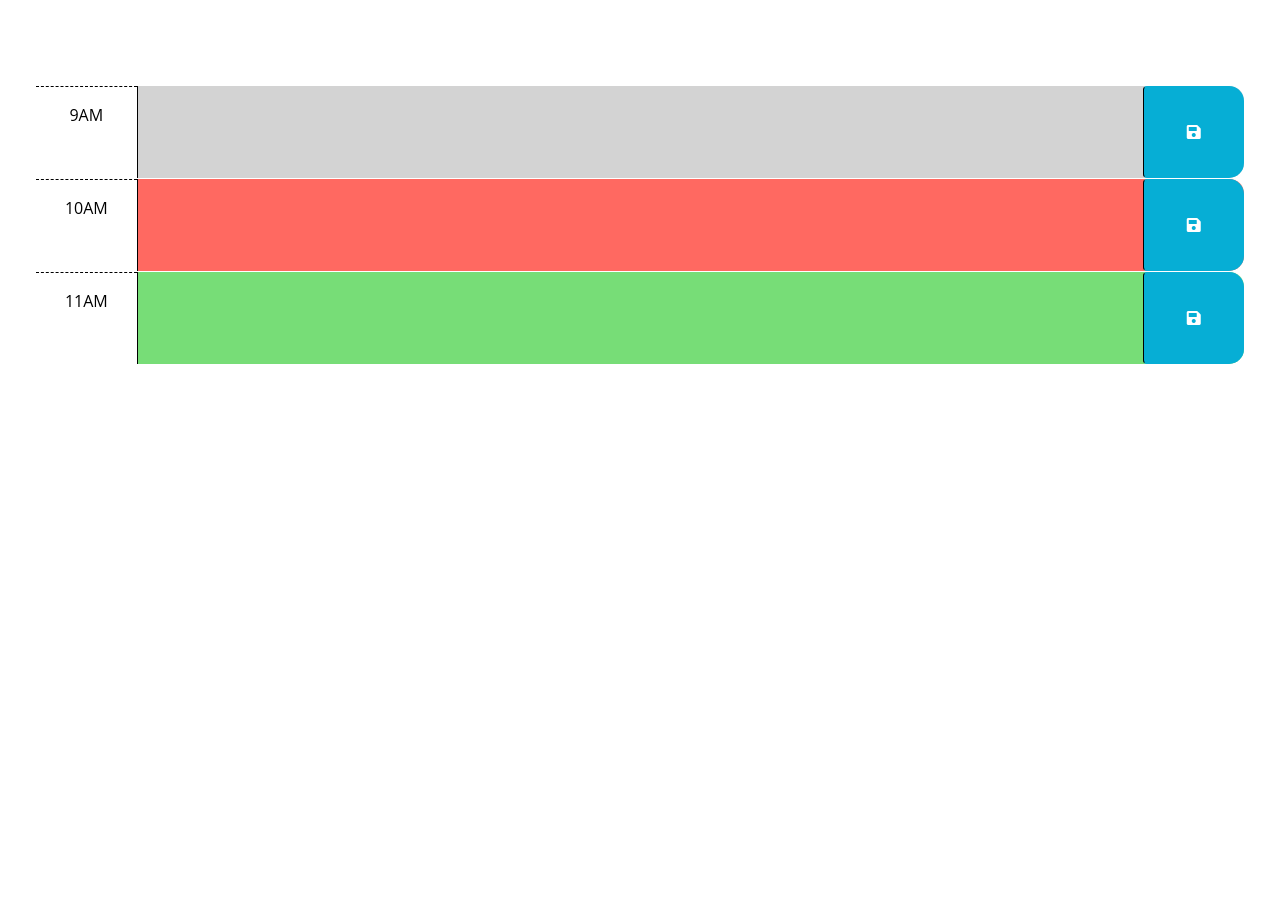
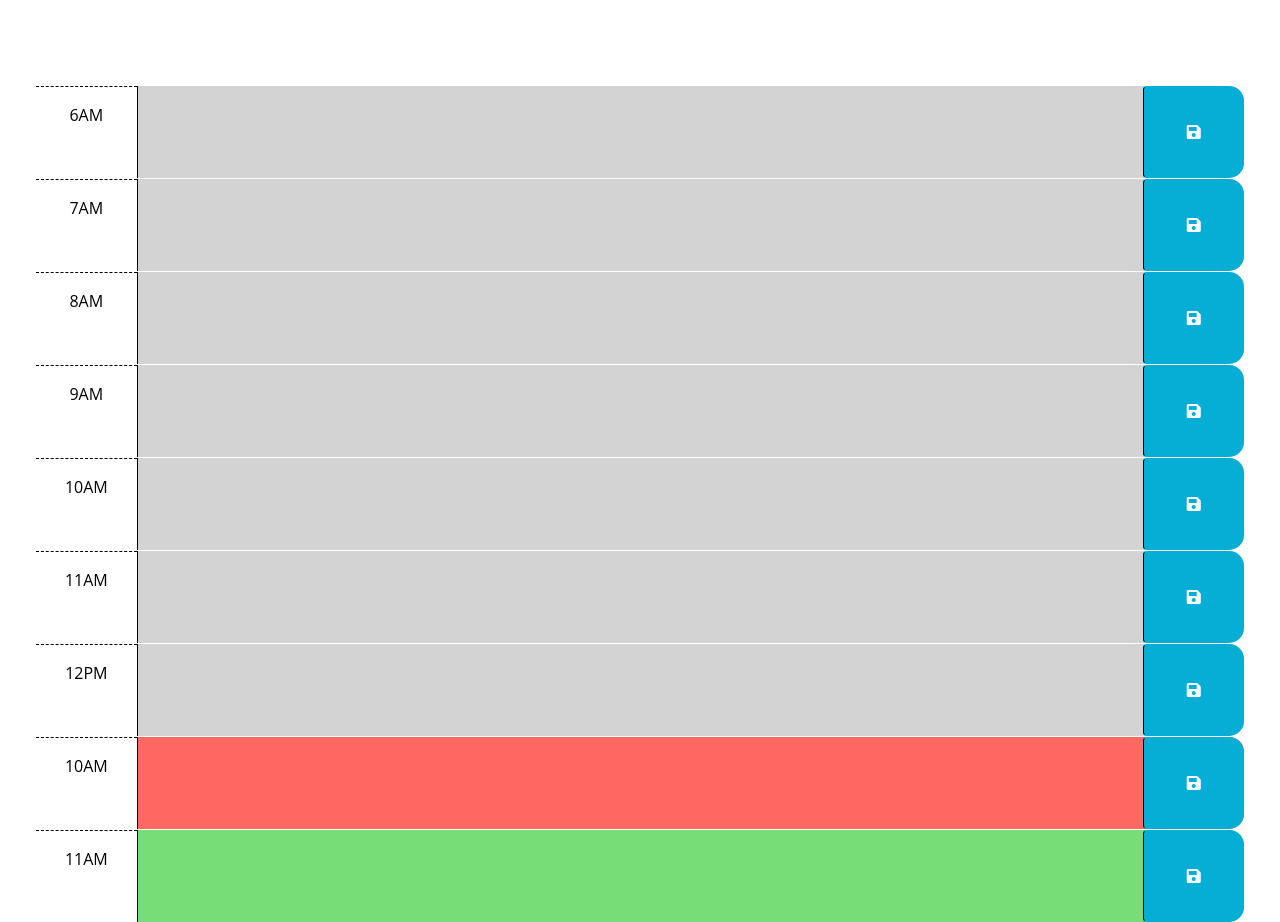
Before and after one commit to KGBerry542/WorkDay-Scheduler, a plain HTML site: page index.html in a window 1280 px wide. Shown: the part 166-1088 px from the top of the page. Before the commit the page ends 800 px from the top, so only its background shows below. Drawn offline with nearby package versions, Linux system fonts and the light colour scheme.

Commit message:
adding time blocks for hours 6 A.M. to 12 P.M.

```diff
--- a/index.html
+++ b/index.html
@@ -41,14 +41,62 @@
         code is implemented.
         -->
 
-      <!-- Example of a past time block. The "past" class adds a gray background color. -->
-      <div id="hour-9" class="row time-block past">
-        <div class="col-2 col-md-1 hour text-center py-3">9AM</div>
-        <textarea class="col-8 col-md-10 description" rows="3"> </textarea>
-        <button class="btn saveBtn col-2 col-md-1" aria-label="save">
-          <i class="fas fa-save" aria-hidden="true"></i>
-        </button>
-      </div>
+        <div id="hour-6" class="row time-block past">
+            <div class="col-2 col-md-1 hour text-center py-3">6AM</div>
+            <textarea class="col-8 col-md-10 description" rows="3"></textarea>
+            <button class="btn saveBtn col-2 col-md-1" aria-label="save">
+              <i class="fas fa-save" aria-hidden="true"></i>
+            </button>
+          </div>
+
+          <div id="hour-7" class="row time-block past">
+            <div class="col-2 col-md-1 hour text-center py-3">7AM</div>
+            <textarea class="col-8 col-md-10 description" rows="3"></textarea>
+            <button class="btn saveBtn col-2 col-md-1" aria-label="save">
+              <i class="fas fa-save" aria-hidden="true"></i>
+            </button>
+          </div>
+
+          <div id="hour-8" class="row time-block past">
+            <div class="col-2 col-md-1 hour text-center py-3">8AM</div>
+            <textarea class="col-8 col-md-10 description" rows="3"></textarea>
+            <button class="btn saveBtn col-2 col-md-1" aria-label="save">
+              <i class="fas fa-save" aria-hidden="true"></i>
+            </button>
+          </div>
+
+          <div id="hour-9" class="row time-block past">
+            <div class="col-2 col-md-1 hour text-center py-3">9AM</div>
+            <textarea class="col-8 col-md-10 description" rows="3"></textarea>
+            <button class="btn saveBtn col-2 col-md-1" aria-label="save">
+              <i class="fas fa-save" aria-hidden="true"></i>
+            </button>
+          </div>
+
+          <div id="hour-10" class="row time-block past">
+            <div class="col-2 col-md-1 hour text-center py-3">10AM</div>
+            <textarea class="col-8 col-md-10 description" rows="3"></textarea>
+            <button class="btn saveBtn col-2 col-md-1" aria-label="save">
+              <i class="fas fa-save" aria-hidden="true"></i>
+            </button>
+          </div>
+
+          <div id="hour-11" class="row time-block past">
+            <div class="col-2 col-md-1 hour text-center py-3">11AM</div>
+            <textarea class="col-8 col-md-10 description" rows="3"></textarea>
+            <button class="btn saveBtn col-2 col-md-1" aria-label="save">
+              <i class="fas fa-save" aria-hidden="true"></i>
+            </button>
+          </div>
+
+          <div id="hour-12" class="row time-block past">
+            <div class="col-2 col-md-1 hour text-center py-3">12PM</div>
+            <textarea class="col-8 col-md-10 description" rows="3"></textarea>
+            <button class="btn saveBtn col-2 col-md-1" aria-label="save">
+              <i class="fas fa-save" aria-hidden="true"></i>
+            </button>
+          </div>
+
 
       <!-- Example of a present time block. The "present" class adds a red background color. -->
       <div id="hour-10" class="row time-block present">
```
Also changed, not shown: script.js (indentation only).
